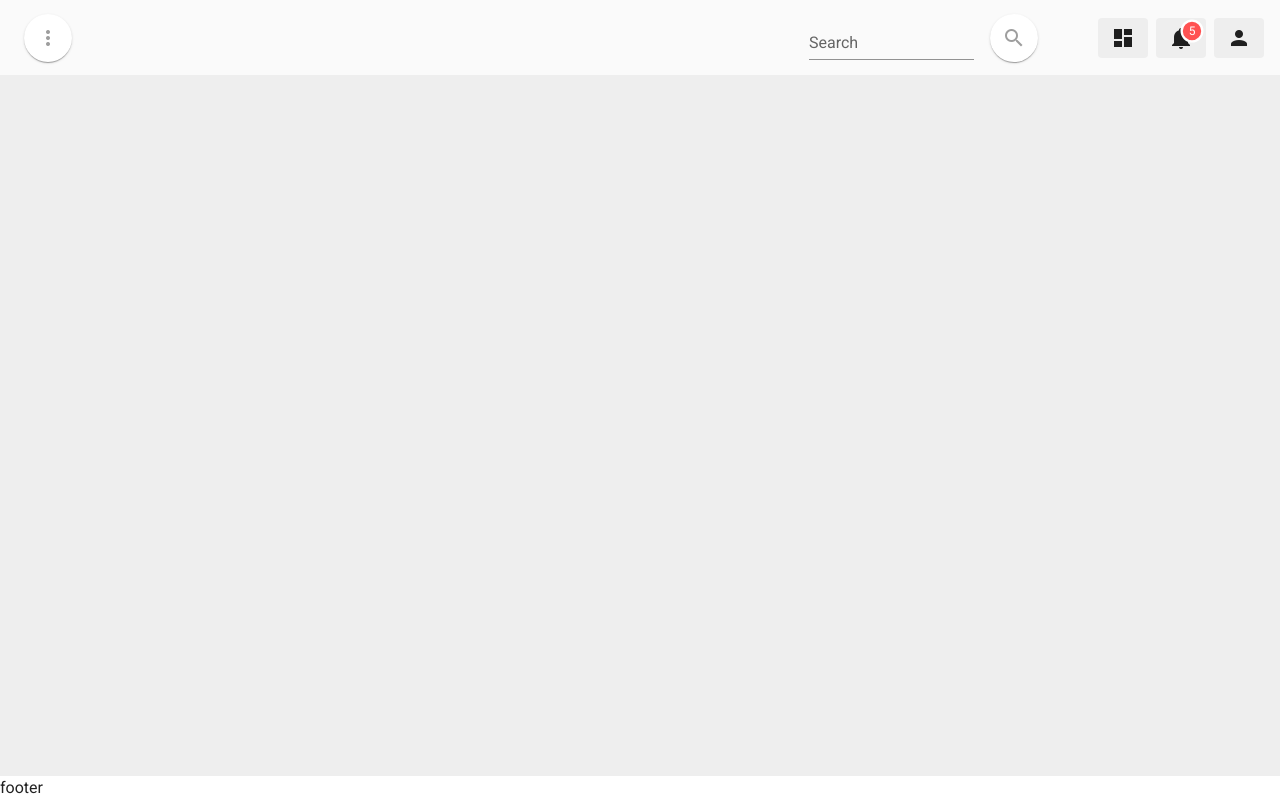
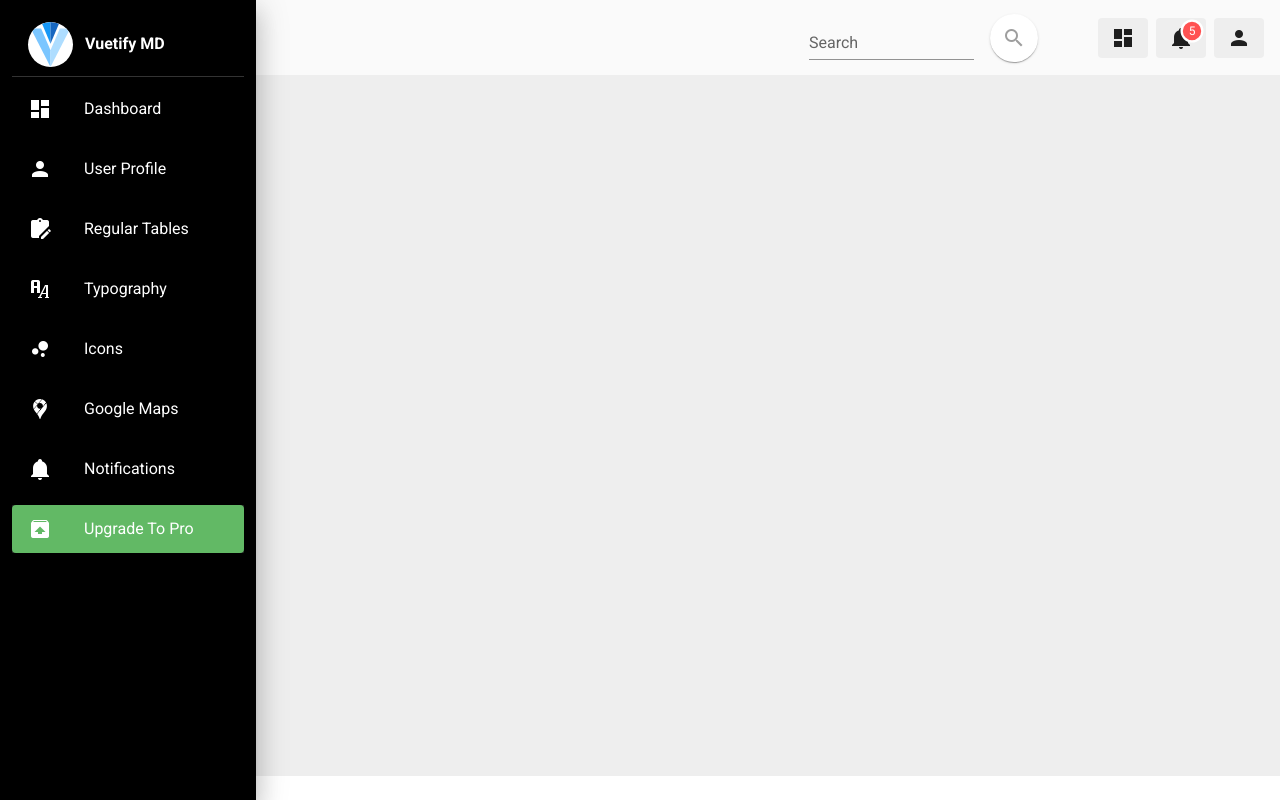
Before and after one commit to alibarcha/dashboard, a Vue app: page /upgradetopro in a window 1280 px wide. Both pictures are taken after a click on the button 48 px from the left and 37 px from the top of the page. Built offline with nearby package versions, Linux system fonts and the light colour scheme.

Commit message:
create sidebar

```diff
--- a/src/components/TheNavbar.vue
+++ b/src/components/TheNavbar.vue
@@ -1,15 +1,28 @@
 <template>
   <nav>
-    <v-toolbar elevation="0" text class="grey lighten-5 ps-sm-5 ps-2" height="75px">
+    <v-toolbar
+      elevation="0"
+      text
+      class="grey lighten-5 ps-sm-5 ps-2"
+      height="75px"
+    >
       <!-- toggle icon -->
-      <v-btn icon v-bind="attrs" v-on="on" class="white " elevation="1">
+      <v-btn
+        icon
+        v-bind="attrs"
+        v-on="on"
+        class="white"
+        elevation="1"
+        @click.native="drawer = !drawer"
+      >
         <v-icon class="grey--text lighten-3">mdi-dots-vertical</v-icon>
       </v-btn>
-      <v-toolbar-title class="ps-4 d-sm-flex d-none font-weight-light text-capitalize">
+      <v-toolbar-title
+        class="ps-4 d-sm-flex d-none font-weight-light text-capitalize"
+      >
         <!-- {{headerTitle}} -->
         {{ $route.name }}
-      </v-toolbar-title
-      >
+      </v-toolbar-title>
       <v-spacer></v-spacer>
       <!-- buttons & search menu -->
       <v-text-field
@@ -62,20 +75,80 @@
         <v-icon> mdi-account </v-icon>
       </v-btn>
     </v-toolbar>
+
+    <!-- sidebar Navigation drawer -->
+
+    <v-navigation-drawer
+      app
+      temporary
+      hide-overlay
+      v-model="drawer"
+      class="px-3 pt-3 black"
+    >
+      <v-list>
+        <v-list-item>
+          <v-avatar color="white" size="45">
+            <img src="../assets/logo.svg" alt="logo" />
+          </v-avatar>
+          <v-list-item-title
+            class="sub-title ps-3 white--text font-weight-bold"
+          >
+            Vuetify MD
+          </v-list-item-title>
+        </v-list-item>
+        <v-divider
+          class="mb-2 mt-2"
+          style="border-color: hsla(0, 0%, 100%, 0.2)"
+        ></v-divider>
+
+        <v-list-item
+          link
+          class="mb-3 white--text"
+          v-for="link in links"
+          v-bind:key="link.icon"
+          :to="link.route"
+          active-class="success"
+          style="border-color: #4caf50; border-radius: 4px"
+        >
+          <v-list-item-action>
+            <v-icon class="white--text">{{ link.icon }}</v-icon>
+          </v-list-item-action>
+          <v-list-item-title>{{ link.text }}</v-list-item-title>
+        </v-list-item>
+      </v-list>
+    </v-navigation-drawer>
   </nav>
 </template>
 
 <script>
 export default {
   name: "Thenavbar",
-  data(){
+  data() {
     return {
-
-    }
+      drawer: false,
+      links: [
+        { icon: "mdi-view-dashboard", text: "Dashboard", route: "/" },
+        { icon: "mdi-account", text: "User Profile", route: "/userprofile" },
+        {
+          icon: "mdi-clipboard-edit",
+          text: "Regular Tables",
+          route: "/regulartables",
+        },
+        { icon: "mdi-format-font", text: "Typography", route: "/typograpy" },
+        { icon: "mdi-chart-bubble", text: "Icons", route: "/icons" },
+        { icon: "mdi-google-maps", text: "Google Maps", route: "/googlemaps" },
+        { icon: "mdi-bell", text: "Notifications", route: "/notifications" },
+        {
+          icon: "mdi-package-up",
+          text: "Upgrade To Pro",
+          route: "/upgradetopro",
+        },
+      ],
+    };
   },
- mounted(){
-    console.log(this.$route)
- }
+  mounted() {
+    console.log(this.$route);
+  },
 };
 </script>
 
--- a/src/router/index.js
+++ b/src/router/index.js
@@ -7,6 +7,7 @@ import Typography from '../views/Typography'
 import Icons from '../views/Icons'
 import GoogleMaps from '../views/GoogleMaps'
 import Notifications from '../views/Notifications'
+import UpgradeToPro from '../views/UpgradeToPro'
 
 Vue.use(VueRouter)
 
@@ -46,6 +47,11 @@ const routes = [
     name: 'notifications',
     component: Notifications
   },
+  {
+    path: '/upgradetopro',
+    name: 'upgradetopro',
+    component: UpgradeToPro
+  },
 
 ]
 
--- /dev/null
+++ b/src/views/UpgradeToPro.vue
@@ -0,0 +1,12 @@
+<template>
+    <h1>upgrade to pro</h1>
+</template>
+
+<script>
+
+
+  export default {
+    name: 'UpgradeToPro',
+
+  }
+</script>
```
